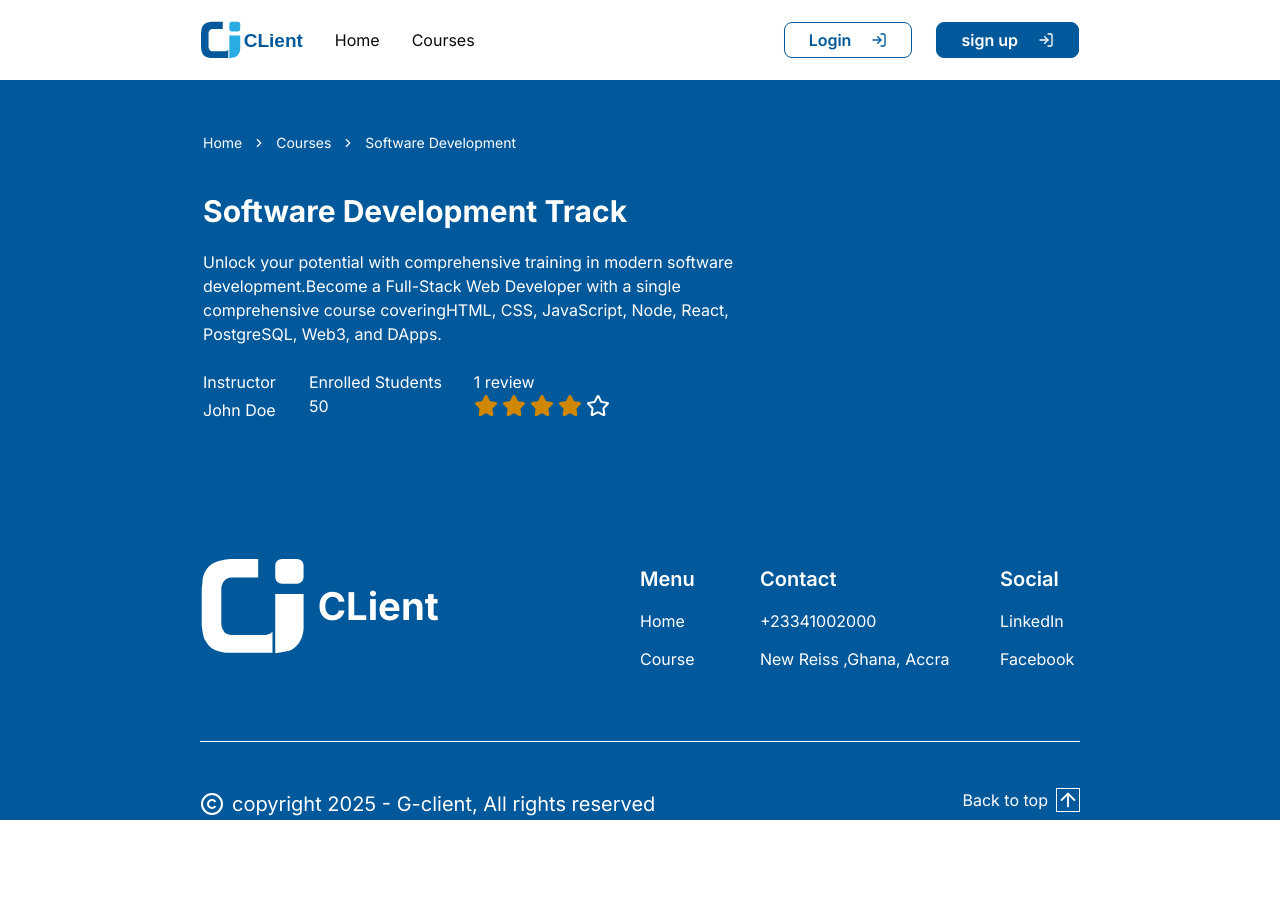
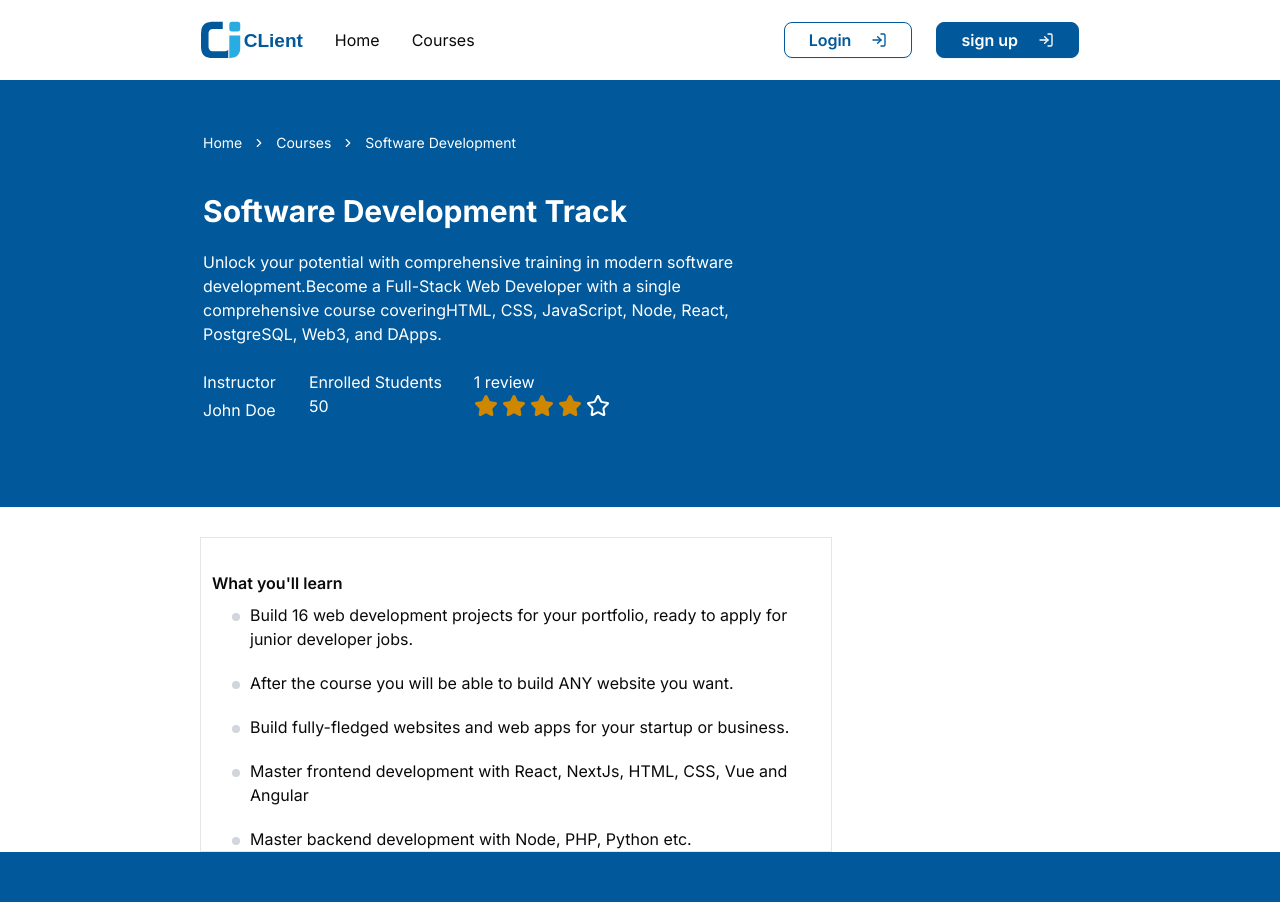
Before and after one commit to TESHU21/learning-management-system, a React (Vite) app in the folder frontend/: page /courses/1 in a window 1280 px wide. Shown: the top 902 px of the page. Before the commit the page ends 820 px from the top, so only its background shows below. Built offline with nearby package versions, Linux system fonts and the light colour scheme; a web font is replaced by a local one.

Commit message:
create course content list

```diff
--- a/frontend/src/pages/courses/components/CourseDetail.jsx
+++ b/frontend/src/pages/courses/components/CourseDetail.jsx
@@ -1,6 +1,7 @@
 import React, { useState, useEffect } from "react";
 import { useParams, Link } from "react-router-dom";
 import { coursedetail } from "./data";
+import { LiaCircle } from "react-icons/lia";
 import {
   Breadcrumb,
   BreadcrumbItem,
@@ -79,13 +80,28 @@ export default function CourseDetail() {
             <span className="">1 review</span>
             <div className="flex gap-1"> {[1,2,3,4,5].map((star)=>(
                       <LucideStar key={star} className={`w-6 h-6 cursor-pointer ${openedCourse.rating>=star? "text-yellow-600 fill-current":""} `}/>
-                    ))}</div>
+                    ))}
+            </div>
 
 
             </div>
           </div>
         </div>
       </div>
+      {/* What We Learn Section */}
+      <div className="ml-[200px] mt-[30px] border border-[#E6E6E6] w-[632px] pl-[11px] pt-[33px]">
+  <p className="font-semibold">What you'll learn</p>
+  <div className="flex flex-col gap-3 pl-5">
+  {openedCourse.core_concepts.map((item, index) => (
+    <p key={index} className="flex gap-[10px]  items-baseline text-base w-[578px] mt-2 leading-6">
+      <span className="h-2 w-2 rounded-full bg-gray-300 flex-shrink-0"></span>
+      {item}
+    </p>
+  ))}
+  </div>
+
+      </div>
+
     </div>
   );
 }
```
